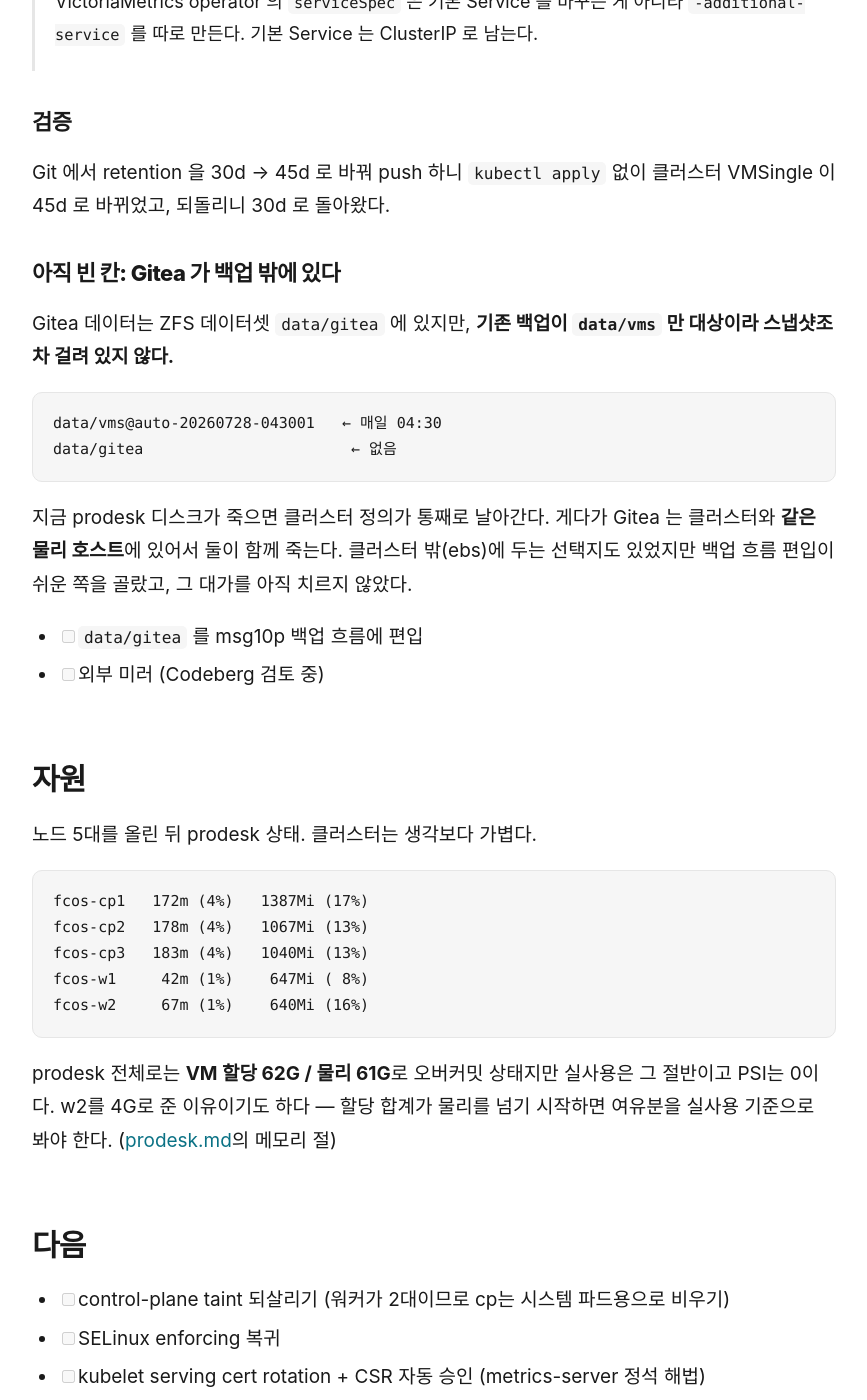
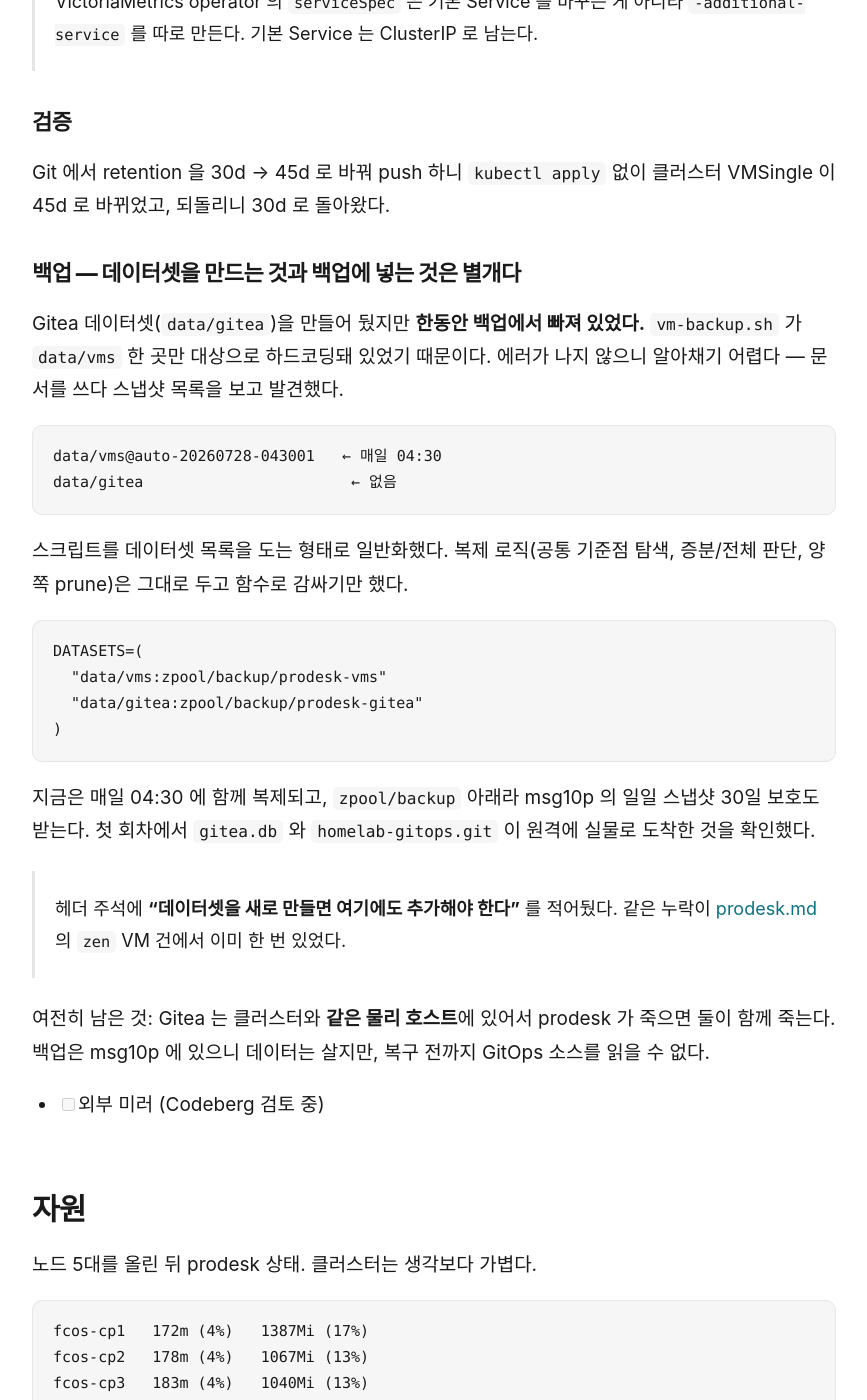
Before and after one commit to seongilp/homelab, a Jekyll site: the page built from docs/kubernetes.md, in a window 1280 px wide and 1400 px high, scrolled down 9767 px. Shown: the whole window, without its empty margins (206-1073 px from the left). Built offline with Jekyll 4.4.1, drawn with Linux system fonts in a browser that asks for light colours; our own code applies the rules of GitHub Pages for plain Markdown files; some of the changed text lies outside the part shown.

Commit message:
docs: data/gitea 를 백업 흐름에 편입
vm-backup.sh 가 data/vms 한 곳만 하드코딩하고 있어서, 새로 만든
data/gitea 는 스냅샷조차 걸리지 않았다. 에러가 나지 않으니 알아채기
어렵다 — 문서를 쓰다 스냅샷 목록을 보고 발견했다.

스크립트를 DATASETS 배열을 도는 형태로 일반화했다. 복제 로직(공통
기준점 탐색, 증분/전체 판단, 양쪽 prune)은 그대로 두고 함수로 감쌌고,
텔레그램 알림만 회차당 1건으로 묶었다. 헤더에 "데이터셋을 새로 만들면
여기에도 추가해야 한다"를 명시했다 — zen VM 때와 같은 누락이라서.

첫 회차에서 gitea.db 와 homelab-gitops.git 이 msg10p 에 실물로
도착한 것을 확인했다.

남은 것은 외부 미러다. 백업은 msg10p 에 있으니 데이터는 살지만,
Gitea 가 클러스터와 같은 물리 호스트라 prodesk 가 죽으면 복구 전까지
GitOps 소스를 읽을 수 없다.

````diff
--- a/docs/kubernetes.md
+++ b/docs/kubernetes.md
@@ -342,21 +342,38 @@
 Git 에서 retention 을 30d → 45d 로 바꿔 push 하니 `kubectl apply` 없이 클러스터
 VMSingle 이 45d 로 바뀌었고, 되돌리니 30d 로 돌아왔다.
 
-### 아직 빈 칸: Gitea 가 백업 밖에 있다
+### 백업 — 데이터셋을 만드는 것과 백업에 넣는 것은 별개다
 
-Gitea 데이터는 ZFS 데이터셋 `data/gitea` 에 있지만, **기존 백업이 `data/vms` 만
-대상이라 스냅샷조차 걸려 있지 않다.**
+Gitea 데이터셋(`data/gitea`)을 만들어 뒀지만 **한동안 백업에서 빠져 있었다.**
+`vm-backup.sh` 가 `data/vms` 한 곳만 대상으로 하드코딩돼 있었기 때문이다.
+에러가 나지 않으니 알아채기 어렵다 — 문서를 쓰다 스냅샷 목록을 보고 발견했다.
 
 ```
 data/vms@auto-20260728-043001   ← 매일 04:30
 data/gitea                       ← 없음
 ```
 
-지금 prodesk 디스크가 죽으면 클러스터 정의가 통째로 날아간다. 게다가 Gitea 는
-클러스터와 **같은 물리 호스트**에 있어서 둘이 함께 죽는다. 클러스터 밖(ebs)에 두는
-선택지도 있었지만 백업 흐름 편입이 쉬운 쪽을 골랐고, 그 대가를 아직 치르지 않았다.
+스크립트를 데이터셋 목록을 도는 형태로 일반화했다. 복제 로직(공통 기준점 탐색,
+증분/전체 판단, 양쪽 prune)은 그대로 두고 함수로 감싸기만 했다.
 
-- [ ] `data/gitea` 를 msg10p 백업 흐름에 편입
+```bash
+DATASETS=(
+  "data/vms:zpool/backup/prodesk-vms"
+  "data/gitea:zpool/backup/prodesk-gitea"
+)
+```
+
+지금은 매일 04:30 에 함께 복제되고, `zpool/backup` 아래라 msg10p 의 일일 스냅샷
+30일 보호도 받는다. 첫 회차에서 `gitea.db` 와 `homelab-gitops.git` 이 원격에
+실물로 도착한 것을 확인했다.
+
+> 헤더 주석에 **"데이터셋을 새로 만들면 여기에도 추가해야 한다"** 를 적어뒀다.
+> 같은 누락이 [prodesk.md](prodesk.md) 의 `zen` VM 건에서 이미 한 번 있었다.
+
+여전히 남은 것: Gitea 는 클러스터와 **같은 물리 호스트**에 있어서 prodesk 가 죽으면
+둘이 함께 죽는다. 백업은 msg10p 에 있으니 데이터는 살지만, 복구 전까지 GitOps 소스를
+읽을 수 없다.
+
 - [ ] 외부 미러 (Codeberg 검토 중)
 
 ## 자원
@@ -381,7 +398,7 @@
 - [ ] control-plane taint 되살리기 (워커가 2대이므로 cp는 시스템 파드용으로 비우기)
 - [ ] SELinux enforcing 복귀
 - [ ] kubelet serving cert rotation + CSR 자동 승인 (metrics-server 정석 해법)
-- [ ] `data/gitea` 백업 + 외부 미러 — GitOps 소스가 백업 밖에 있다
+- [ ] Gitea 외부 미러 — prodesk 가 죽으면 GitOps 소스를 읽을 수 없다
 - [ ] Alertmanager → 텔레그램 (홈랩 단일 채널에 합류)
 - [ ] 클러스터 밖에서 엔드포인트를 감시하는 층
 - [ ] Ingress + cert-manager
````
Also changed, not shown: docs/prodesk.md (+9 -5 lines).
